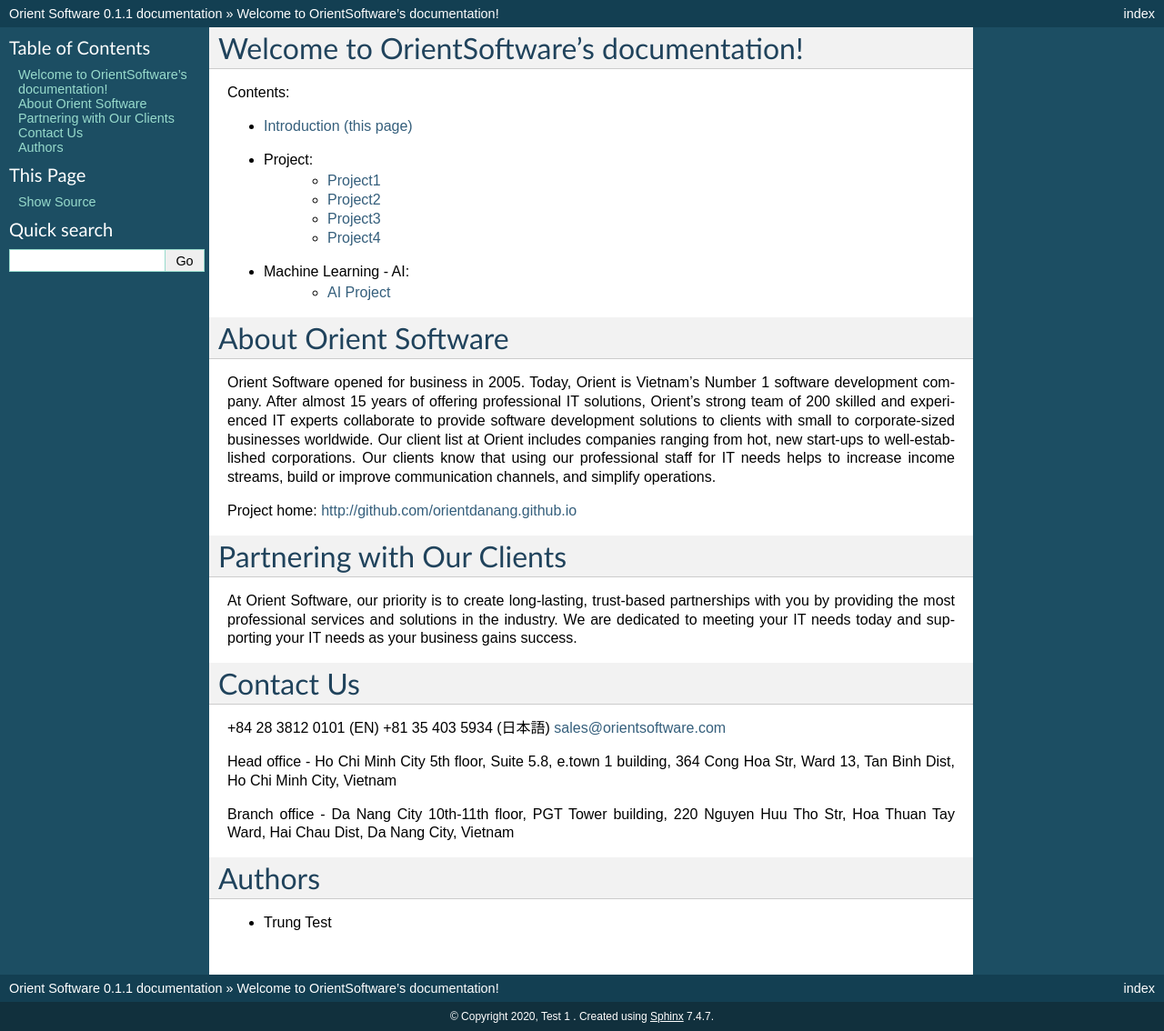
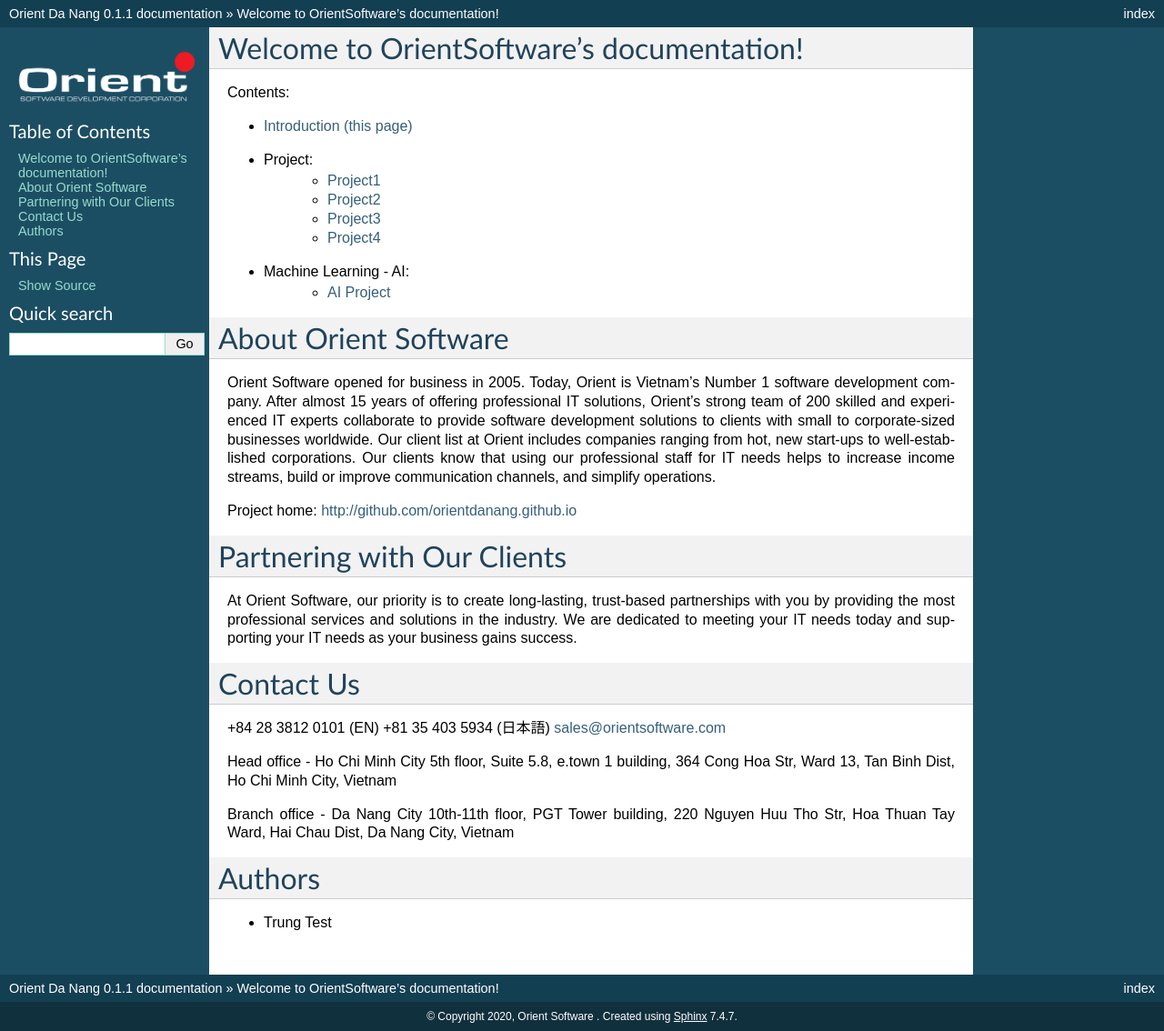
Before and after one commit to OrientDaNang/orientdanang.github.io, a Sphinx documentation site: the page built from docs/index.rst, in a window 1280 px wide. Shown: the whole page at 91% size. Built offline with Sphinx 7.4.7, drawn with Linux system fonts in a browser that asks for light colours.

Commit message:
add logo 2

```diff
--- a/docs/conf.py
+++ b/docs/conf.py
@@ -41,8 +41,8 @@
 master_doc = 'index'
 
 # General information about the project.
-project = u'Orient Software'
-copyright = u'2020, Test 1 '
+project = u'Orient Da Nang'
+copyright = u'2020, Orient Software '
 
 # The version info for the project you're documenting, acts as replacement for
 # |version| and |release|, also used in various other places throughout the
@@ -114,7 +114,7 @@
 
 # The name of an image file (relative to this directory) to place at the top
 # of the sidebar.
-html_logo = "image/logo.png"
+html_logo = "images/logo.png"
 
 # The name of an image file (within the static path) to use as favicon of the
 # docs.  This file should be a Windows icon file (.ico) being 16x16 or 32x32
```
